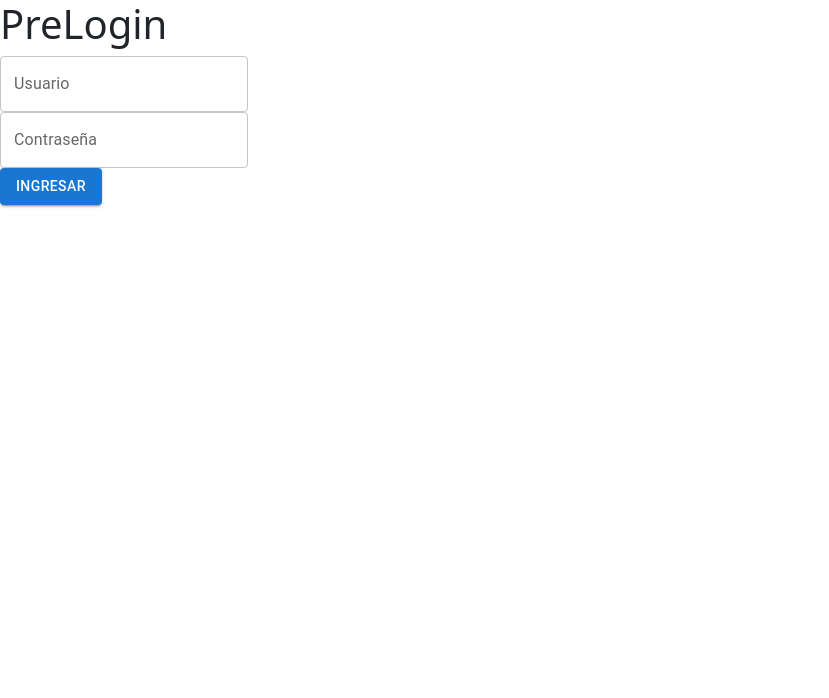
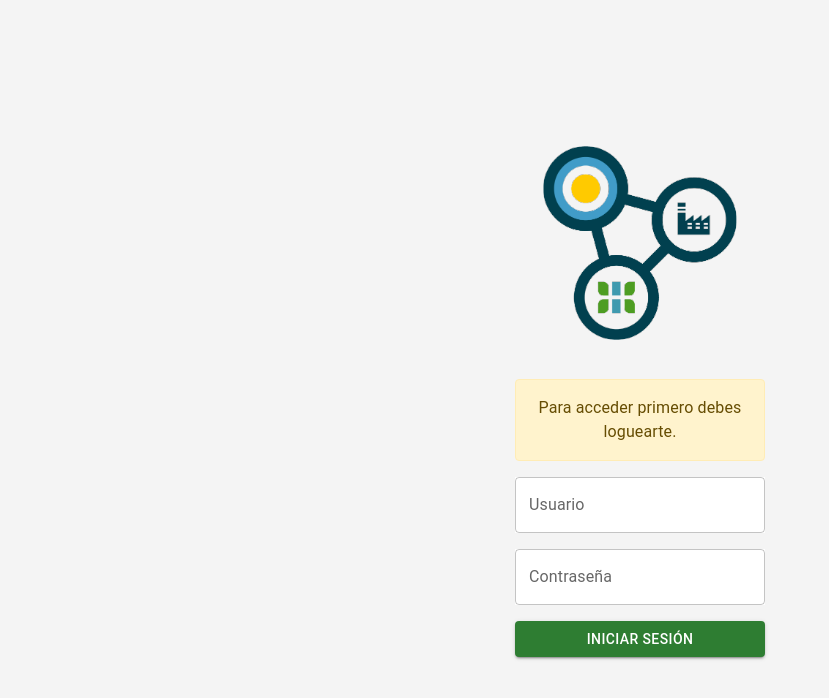
Before and after one commit to codewave-unahur/comunidad-frontend, a React (Vite) app: page / in a window 1280 px wide. Shown: the top 698 px of the page, without its empty margins (0-829 px from the left). Built offline with nearby package versions, Linux system fonts and the light colour scheme; no server answers.

Commit message:
agregados logos y estilo prelogin

```diff
--- a/src/components/PreLogin/PreLogin.jsx
+++ b/src/components/PreLogin/PreLogin.jsx
@@ -1,7 +1,8 @@
-import { Box, FormControl, Button, TextField } from '@mui/material';
+import { Box, FormControl, Button, TextField, Typography } from '@mui/material';
 import React from 'react';
-import { toast } from 'sonner';
 import { useState } from 'react';
+import logoVinculacion from '../../assets/logoVinculacion.svg';
+import { toast } from "sonner";
 
 
 
@@ -10,8 +11,7 @@ const PreLogin = () => {
     const [user, setUser] = useState('');
     const [password, setPassword] = useState('');
     const invitado = sessionStorage.getItem('invitado');
-    const usuario = import.meta.env.USER_PRELOGIN
-    const contrasena = import.meta.env.PASSWORD_PRELOGIN
+
 
 
     const handleUser = (e) => {
@@ -31,6 +31,7 @@ const PreLogin = () => {
         }
         else {
             console.log('Usuario o contraseña incorrectos');
+            toast.error('Usuario o contraseña incorrectos');
         }
     }
 
@@ -42,55 +43,97 @@ const PreLogin = () => {
 
     return (
         <>
-            <Box>
-                <h1>PreLogin</h1>
-            </Box>
-
+        <Box sx={{
+            display: 'flex',
+            justifyContent: 'center',
+            alignItems: 'center',
+            height: '100vh',
+            backgroundColor: '#f4f4f4'
+        }}>
             {
                 !invitado ? (
                 <>
-                <Box>
-                <FormControl>
+                <Box sx={{
+                    display: 'flex',
+                    flexDirection: 'column',
+                    alignItems: 'center',
+                    gap: 2,
+                    justifyContent: 'center',
+                    padding: '40px',
+                    maxWidth: '330px',
+
+                }}>
+                    <img src={logoVinculacion} alt="Logo Vinculación" style={{
+                        width: '200px',
+                        height: '200px',
+                        marginBottom: '20px'
+                     }} />
+
+                    <Box sx={{
+                        padding: '1rem 1rem',
+                        backgroundColor: '#fff3cd',
+                        border : '1px solid transparent',
+                        borderRadius: '.25rem',
+                        borderColor: '#ffecb5',
+                     }}>
+                        <Typography
+                            variant="h4"
+                            align='center'
+                            sx={{
+                                color: "#664d03",
+                                fontSize: '1rem',
+                                fontWeight: 400,
+                                lineHeight: 1.5,
+                                fontFamily: 'Roboto, sans-serif'
+
+                            }} >
+                            Para acceder primero debes loguearte.
+                        </Typography>
+                    </Box>
                         <TextField
                             label="Usuario"
                             variant="outlined"
-                        value={user}
                             onChange={handleUser}
-                        type='text'
+                            width="330px"
+                            fullWidth
+                            sx={{
+                                backgroundColor: '#fff',
+                            }}
                         />
-                </FormControl>
-            </Box>
-            <Box>
-                <FormControl>
+
                         <TextField
                             label="Contraseña"
                             variant="outlined"
-                        value={password}
+                            type="password"
                             onChange={handlePassword}
-                        type="text"
+                            fullWidth
+                            sx={{
+                                backgroundColor: '#fff',
+                            }}
                         />
-                </FormControl>
-            </Box>
-            <Box>
                     <Button
                         variant="contained"
                         onClick={handleLogin}
+                        color='success'
+                        fullWidth
+                    >
+                        Iniciar sesión
+                    </Button>
 
-                >
-                    Ingresar
-                </Button>
                 </Box>
             </>) : (<Box>
                 <h2>Ya estás logueado</h2>
                 <Button
                     variant="contained"
                     onClick={handleLogout}
+
+
                 >
                     Cerrar sesión
                 </Button>
             </Box>)
             }
-
+             </Box>
         </>
      );
 }
```
Also changed, not shown: src/assets/logoUnahur.svg (added), src/assets/logoVinculacion.svg (added). Lines whose indentation alone changed are shown as unchanged.
